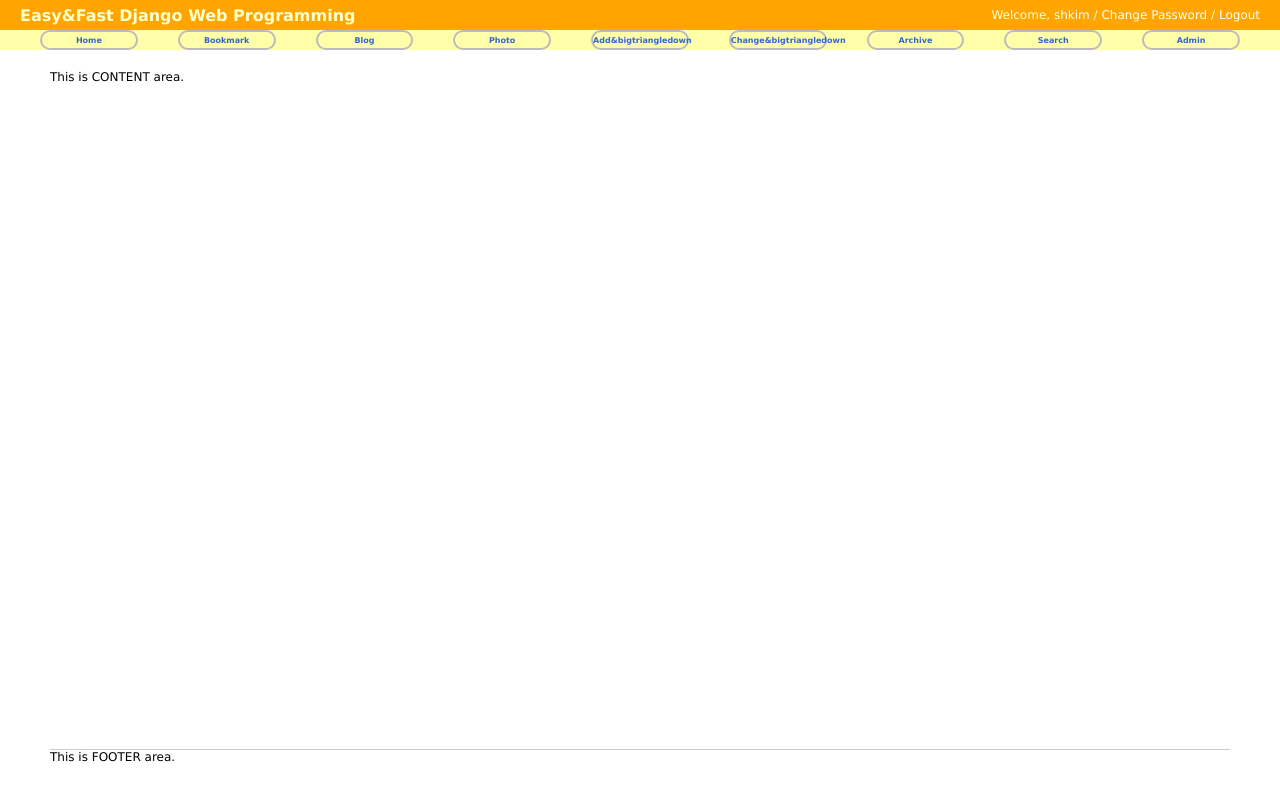
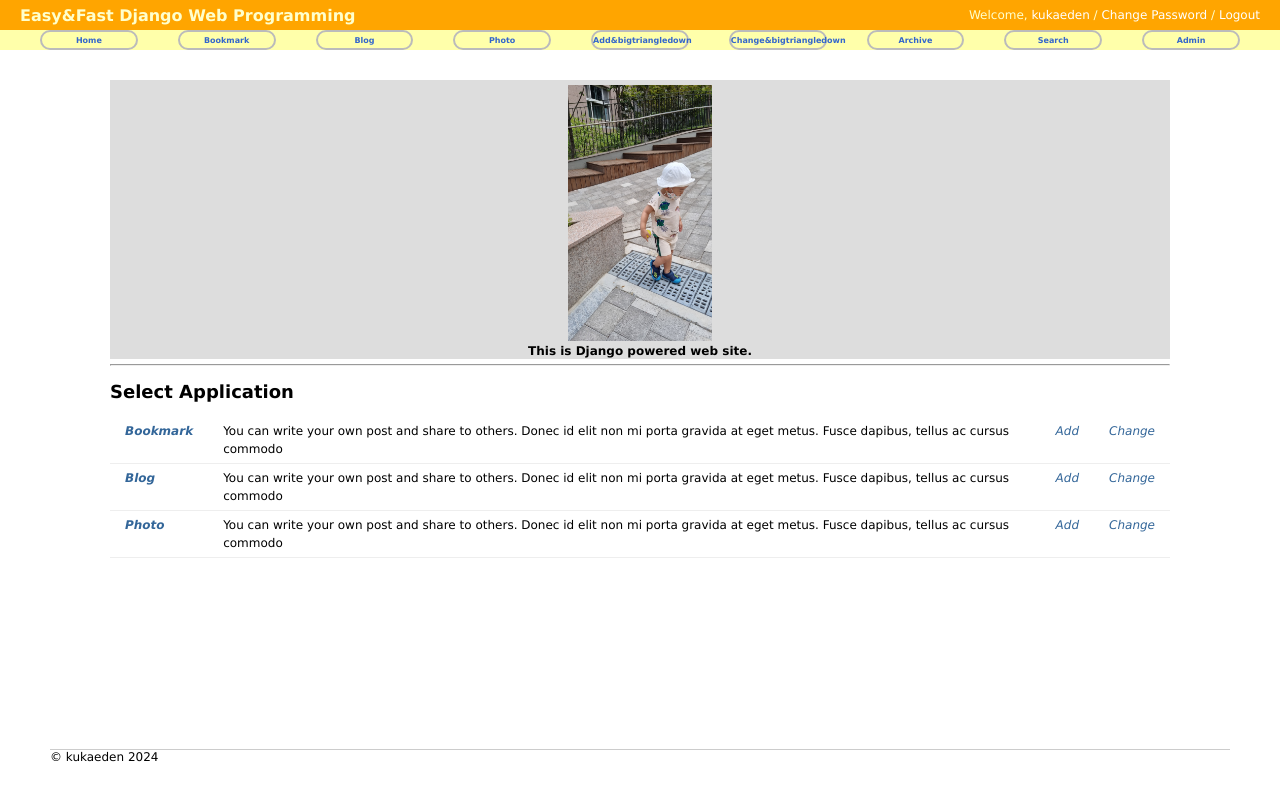
Before and after one commit to beaver84/djangoProject2024, a Django app: page / in a window 1280 px wide. Run offline with Django 5.2, Linux system fonts and the light colour scheme.

Commit message:
링크 연결(디테일 페이지 못찾는 오류 -> models.py 에서 get_absolute_url 함수의 args를 dictionary -> tuple로 바꾸어서 해결)

```diff
--- a/blog/models.py
+++ b/blog/models.py
@@ -22,7 +22,7 @@ class Post(models.Model):
         return self.title
 
     def get_absolute_url(self):
-        return reverse('blog:post_detail', args={'slug': self.slug, })
+        return reverse('blog:post_detail', args=(self.slug, ))
 
     def get_previous_post(self):
         return self.get_previous_by_modify_date()
--- /dev/null
+++ b/static/css/home.css
@@ -0,0 +1,12 @@
+div#content_home{
+    position: absolute;
+    top: 80px;
+    left: 110px;
+    right: 110px;
+}
+
+div#homeing{
+    background: #ddd;
+    padding: 5px 0 1px 0;
+    text-align: center;
+}
--- a/templates/base.html
+++ b/templates/base.html
@@ -13,16 +13,16 @@
 
 <div id="header">
     <h2 class="maintitle">Easy&amp;Fast Django Web Programming</h2>
-    <h4 class="welcome">Welcome, <a href="#">shkim</a> /
+    <h4 class="welcome">Welcome, <a href="#">kukaeden</a> /
                 <a href="#">Change Password</a> /
                 <a href="#">Logout</a>
     </h4>
 </div>
 
 <div id="menu">
-    <li><a href="#">Home</a></li>
-    <li><a href="#">Bookmark</a></li>
-    <li><a href="#">Blog</a></li>
+    <li><a href="{% url 'home' %}">Home</a></li>
+    <li><a href="{% url 'bookmark:index' %}">Bookmark</a></li>
+    <li><a href="{% url 'blog:index' %}">Blog</a></li>
     <li><a href="#">Photo</a></li>
 
     <li><a href="#">Add&bigtriangledown</a>
@@ -40,9 +40,9 @@
         </ul>
     </li>
 
-    <li><a href="#">Archive</a> </li>
+    <li><a href="{% url 'blog:post_archive' %}">Archive</a> </li>
     <li><a href="#">Search</a> </li>
-    <li><a href="#">Admin</a> </li>
+    <li><a href="{% url 'admin:index' %}">Admin</a> </li>
 </div>
 
 {% block content %}{% endblock %}
--- a/templates/home.html
+++ b/templates/home.html
@@ -2,14 +2,47 @@
 
 {% block title %}home.html{% endblock %}
 
+{% load static %}
+{% block extrastyle %}{% static "css/home.css" %}{% endblock %}
+
 {% block content %}
-<div id="content">
-    This is CONTENT area.
+
+<div id="content_home">
+    <div id="homeing">
+        <a href="/"><img src="{% static 'img/django-actor-big.jpg' %}" style="height:256px;"/></a>
+        <h4 style="margin: 0;">This is Django powered web site.</h4>
+    </div>
+
+    <hr style="margin: 5px 0;">
+
+    <h2>Select Application</h2>
+
+    <table id="applist">
+        <tr>
+            <td><b><i><a href="{% url 'bookmark:index' %}">Bookmark</a></i></b></td>
+            <td>You can write your own post and share to others. Donec id elit non mi porta gravida at eget metus. Fusce dapibus, tellus ac cursus commodo</td>
+            <td class="Edit"><i><a href="#">Add</a></i></td>
+            <td class="Edit"><i><a href="#">Change</a></i></td>
+        </tr>
+        <tr>
+            <td><b><i><a href="{% url 'blog:index' %}">Blog</a></i></b></td>
+            <td>You can write your own post and share to others. Donec id elit non mi porta gravida at eget metus. Fusce dapibus, tellus ac cursus commodo</td>
+            <td class="Edit"><i><a href="#">Add</a></i></td>
+            <td class="Edit"><i><a href="#">Change</a></i></td>
+        </tr>
+        <tr>
+            <td><b><i><a href="#">Photo</a></i></b></td>
+            <td>You can write your own post and share to others. Donec id elit non mi porta gravida at eget metus. Fusce dapibus, tellus ac cursus commodo</td>
+            <td class="Edit"><i><a href="#">Add</a></i></td>
+            <td class="Edit"><i><a href="#">Change</a></i></td>
+        </tr>
+    </table>
 </div>
+
 {%  endblock content %}
 
 {% block footer %}
 <div id="footer">
-    This is FOOTER area.
+    &copy; kukaeden 2024
 </div>
 {% endblock footer %}
```
Also changed, not shown: templates/blog/post_all.html (+8 -0 lines), templates/blog/post_archive.html (+8 -0 lines), templates/blog/post_archive_day.html (+8 -0 lines), templates/blog/post_archive_month.html (+8 -0 lines), templates/blog/post_archive_year.html (+8 -0 lines), templates/blog/post_detail.html (+9 -0 lines), templates/bookmark/bookmark_detail.html (+5 -12 lines), templates/bookmark/bookmark_list.html (+5 -12 lines), db.sqlite3, static/img/django-actor-big.jpg (added).
